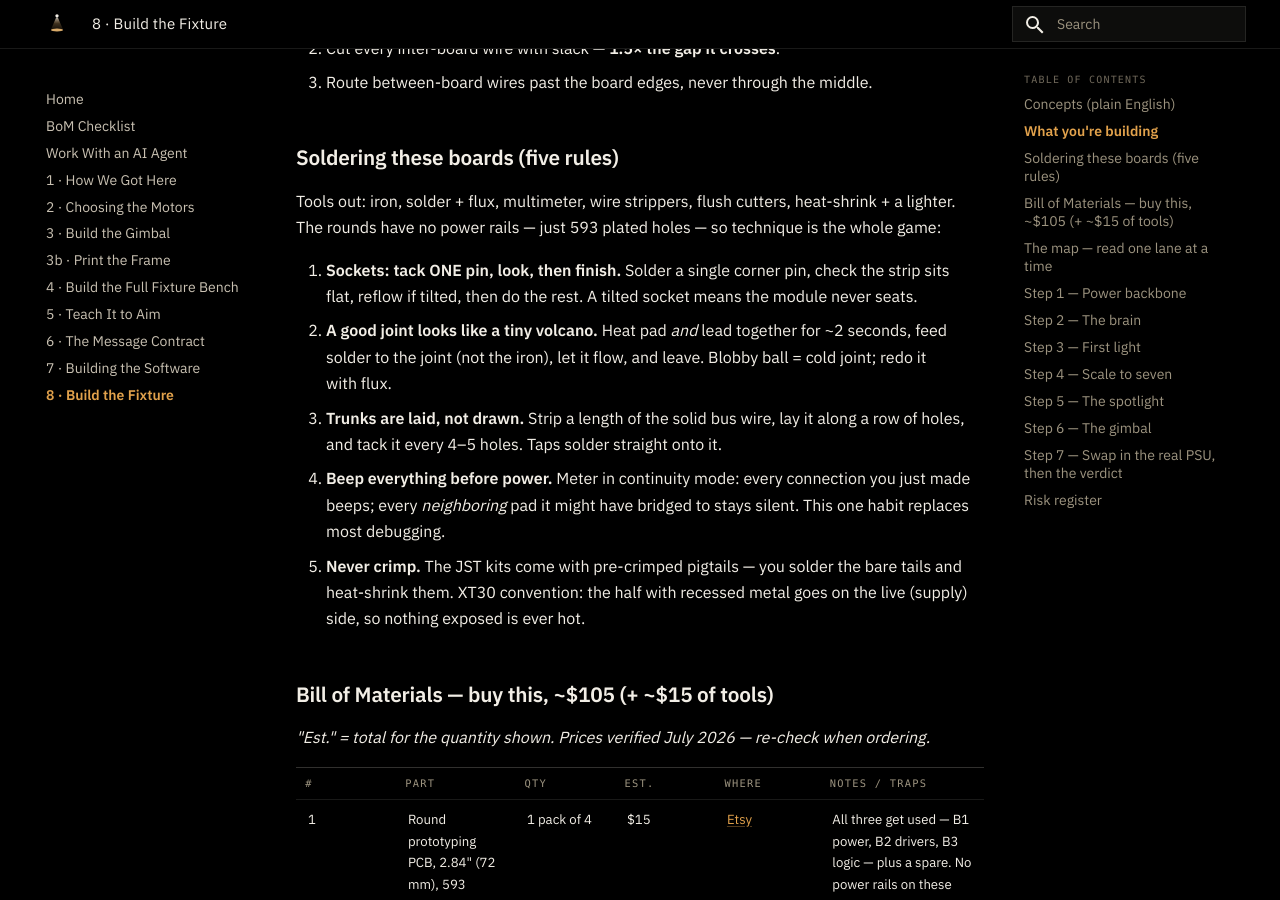
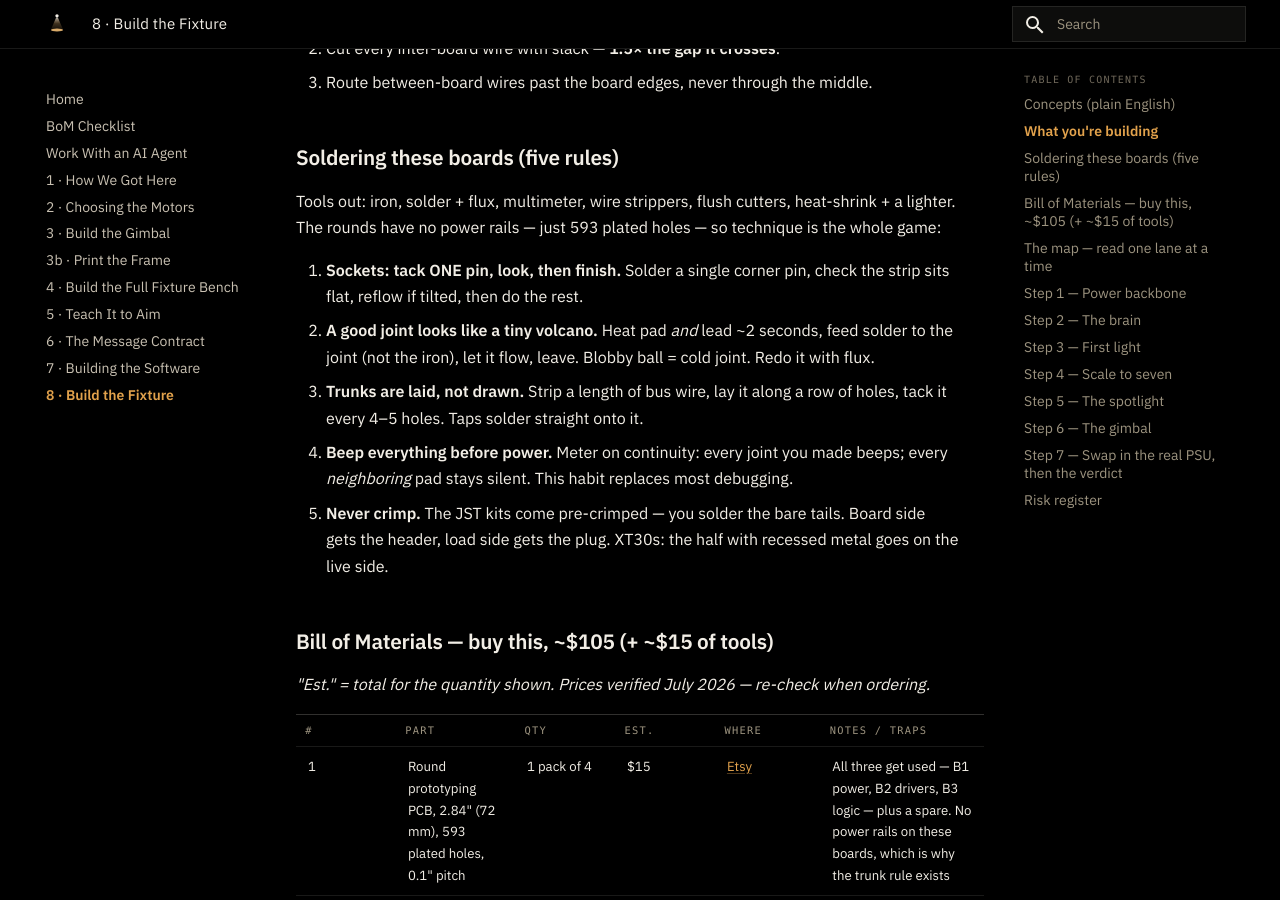
Before and after one commit to hooterjackson/engineered-lighting-site, an MkDocs documentation site: the page built from docs/08-build-the-fixture.md, in a window 1280 px wide and 900 px high, scrolled down 1489 px. Built offline with MkDocs 1.6.1 and Material for MkDocs 9.7.7, drawn with Linux system fonts in a browser that asks for light colours.

Commit message:
Doc 8: align the five soldering rules with the reviewed wording
The pushed chapter carried an earlier draft's phrasing for the five
protoboard rules; this restores the tightened, build-verified version
(incl. the board-gets-the-header / load-gets-the-plug rule).

Co-Authored-By: Claude Fable 5 <noreply@anthropic.com>
Claude-Session: https://claude.ai/code/session_01DjSsWY9rGfwYWWb69x42GA

```diff
--- a/docs/08-build-the-fixture.md
+++ b/docs/08-build-the-fixture.md
@@ -66,21 +66,18 @@ heat-shrink + a lighter. The rounds have no power rails — just 593 plated
 holes — so technique is the whole game:
 
 1. **Sockets: tack ONE pin, look, then finish.** Solder a single corner pin,
-   check the strip sits flat, reflow if tilted, then do the rest. A tilted
-   socket means the module never seats.
-2. **A good joint looks like a tiny volcano.** Heat pad *and* lead together
-   for ~2 seconds, feed solder to the joint (not the iron), let it flow, and
-   leave. Blobby ball = cold joint; redo it with flux.
-3. **Trunks are laid, not drawn.** Strip a length of the solid bus wire, lay
-   it along a row of holes, and tack it every 4–5 holes. Taps solder straight
-   onto it.
-4. **Beep everything before power.** Meter in continuity mode: every
-   connection you just made beeps; every *neighboring* pad it might have
-   bridged to stays silent. This one habit replaces most debugging.
-5. **Never crimp.** The JST kits come with pre-crimped pigtails — you solder
-   the bare tails and heat-shrink them. XT30 convention: the half with
-   recessed metal goes on the live (supply) side, so nothing exposed is ever
-   hot.
+   check the strip sits flat, reflow if tilted, then do the rest.
+2. **A good joint looks like a tiny volcano.** Heat pad *and* lead ~2
+   seconds, feed solder to the joint (not the iron), let it flow, leave.
+   Blobby ball = cold joint. Redo it with flux.
+3. **Trunks are laid, not drawn.** Strip a length of bus wire, lay it along a
+   row of holes, tack it every 4–5 holes. Taps solder straight onto it.
+4. **Beep everything before power.** Meter on continuity: every joint you
+   made beeps; every *neighboring* pad stays silent. This habit replaces
+   most debugging.
+5. **Never crimp.** The JST kits come pre-crimped — you solder the bare
+   tails. Board side gets the header, load side gets the plug. XT30s: the
+   half with recessed metal goes on the live side.
 
 ## Bill of Materials — buy this, ~$105 (+ ~$15 of tools)
 
```
